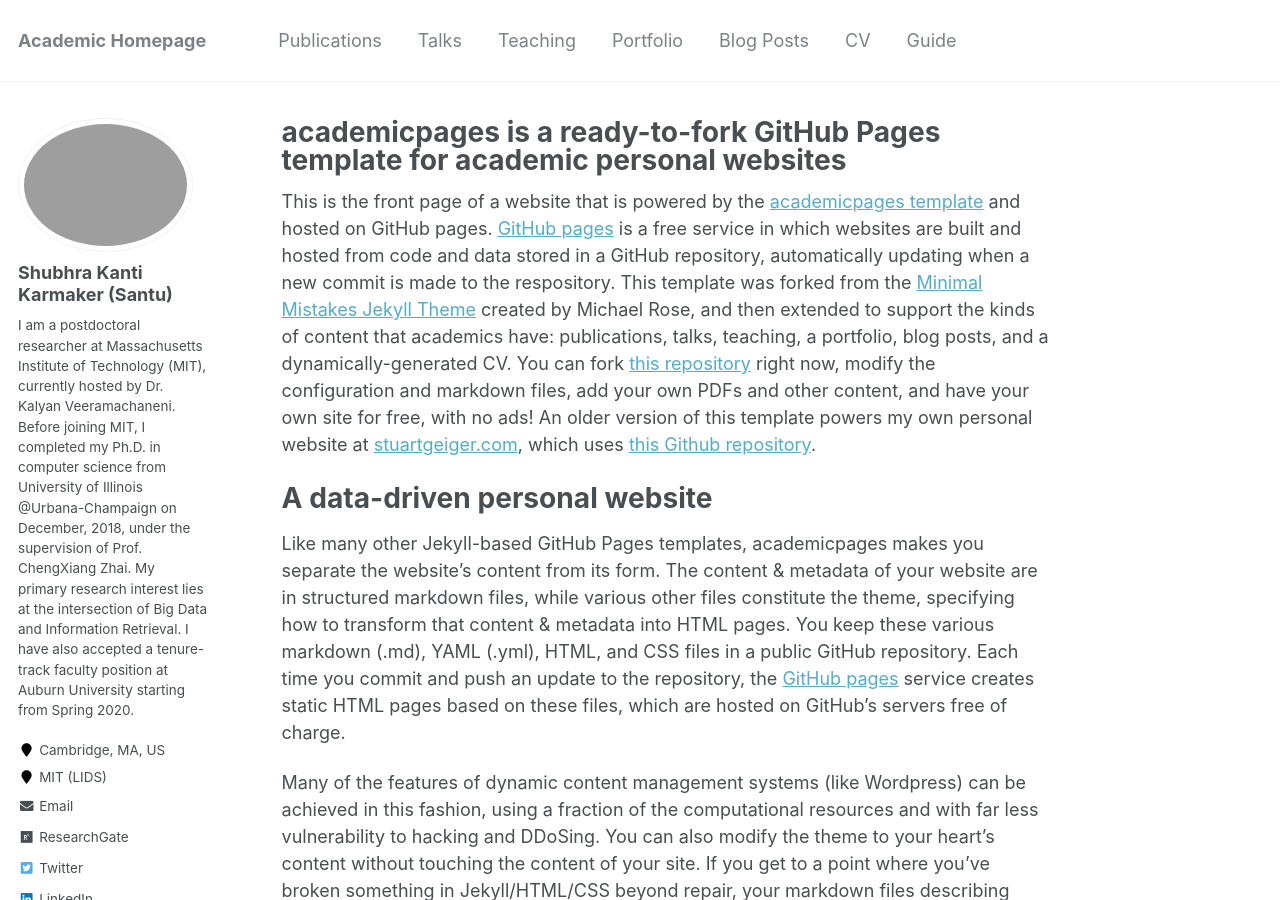
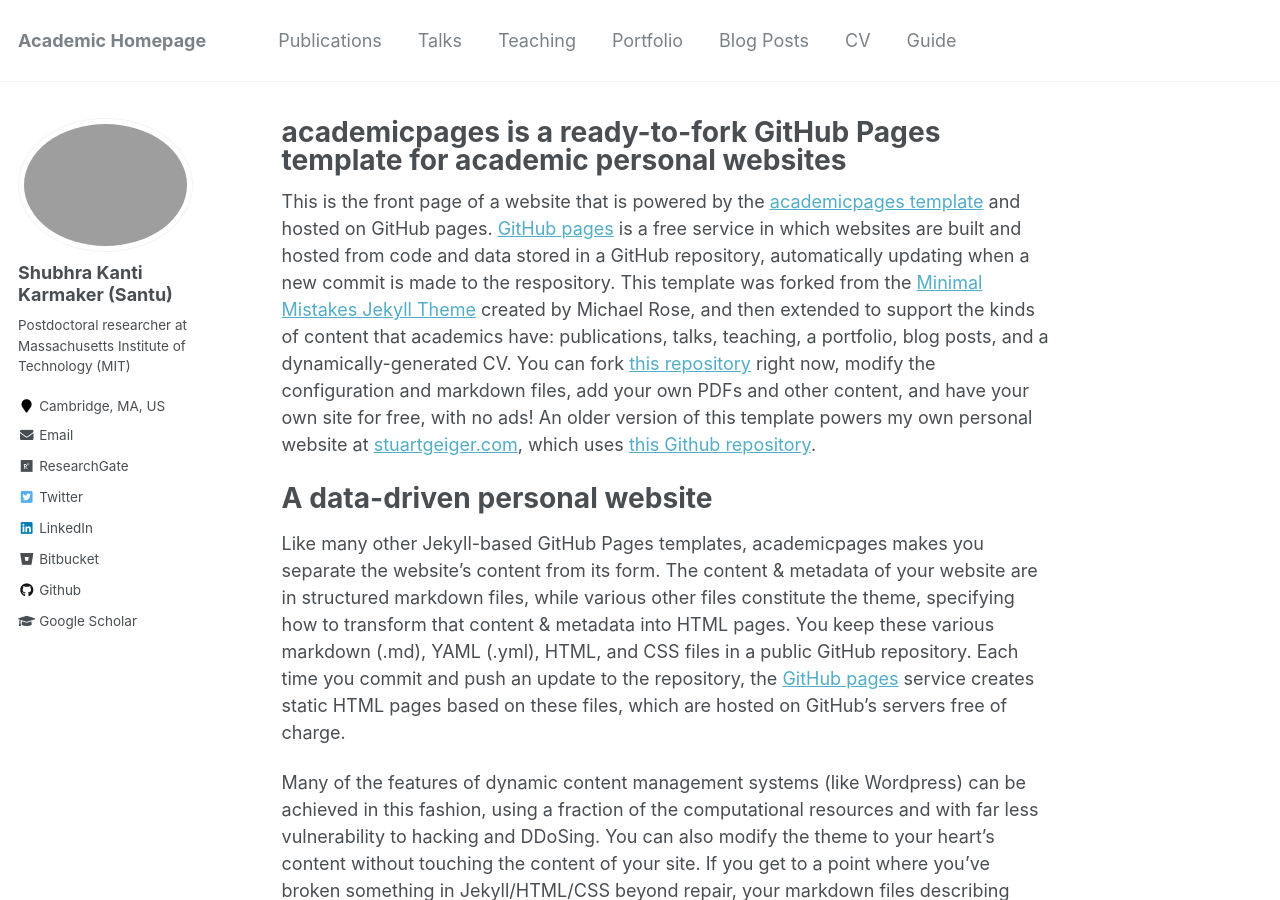
Before and after one commit to karmake2/karmake2.github.io, a Jekyll site: the page built from _pages/about.md, in a window 1280 px wide and 900 px high. Built offline with Jekyll 4.4.1, drawn with Linux system fonts in a browser that asks for light colours.

Commit message:
link update4

```diff
--- a/_config.yml
+++ b/_config.yml
@@ -82,8 +82,8 @@ analytics:
 author:
   name             : "Shubhra Kanti Karmaker (Santu)"
   avatar           : "santu.png"
-  bio              : "I am a postdoctoral researcher at Massachusetts Institute of Technology (MIT), currently hosted by Dr. Kalyan Veeramachaneni. Before joining MIT, I completed my Ph.D. in computer science from University of Illinois @Urbana-Champaign on December, 2018, under the  supervision of Prof. ChengXiang Zhai. My primary research interest lies at the intersection of Big Data and Information Retrieval. I have also accepted a tenure-track faculty position at Auburn University starting from Spring 2020."
-  employer         : "MIT (LIDS)"
+  bio              : "Postdoctoral researcher at Massachusetts Institute of Technology (MIT)"
+  employer         :
   location         : "Cambridge, MA, US"
   pubmed           :
   googlescholar    : "https://scholar.google.com/citations?user=y6pZKT4AAAAJ&hl=en"
```
